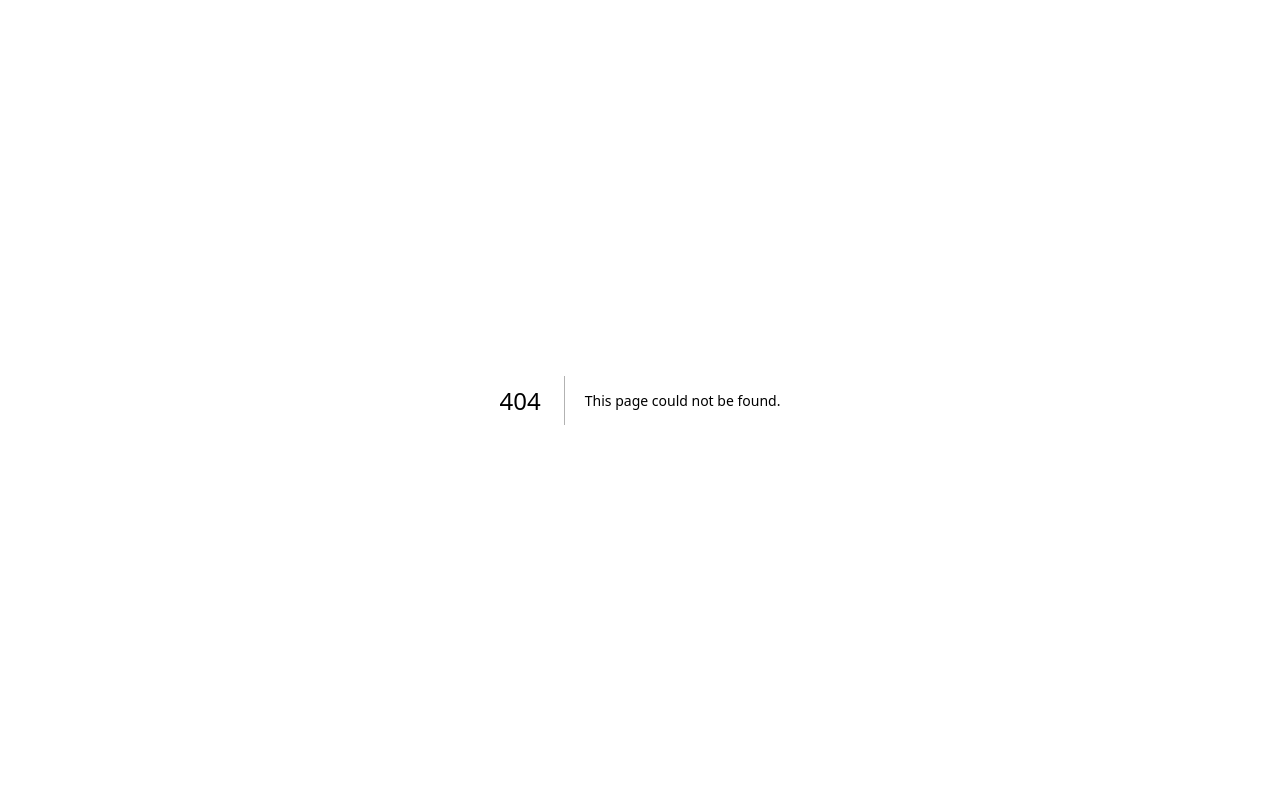
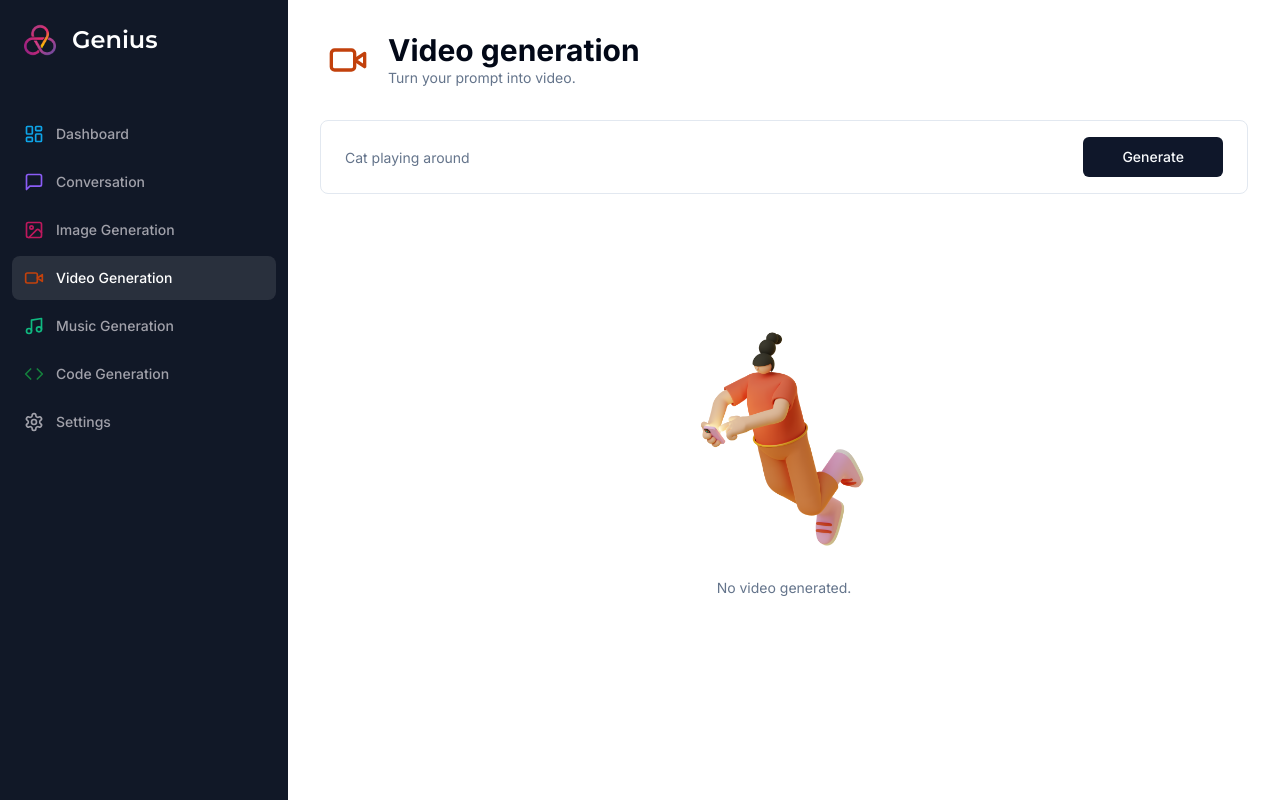
Before and after one commit to Railson25/Genius, a Next.js app: page /video in a window 1280 px wide. Before the commit this address had no page. Built offline with nearby package versions, Linux system fonts and the light colour scheme.

Commit message:
<feat>: Video generation page

```diff
--- /dev/null
+++ b/app/(dashboard)/(routes)/video/constants.ts
@@ -0,0 +1,7 @@
+import * as z from "zod"
+
+export const formSchema = z.object({
+    prompt: z.string().min(1, {
+        message: "Video Prompt is required"
+    })
+})
--- /dev/null
+++ b/app/(dashboard)/(routes)/video/page.tsx
@@ -0,0 +1,114 @@
+"use client"
+
+import { useForm } from "react-hook-form"
+import { useRouter } from "next/navigation"
+import { useState } from "react"
+import * as z from "zod"
+import {zodResolver} from '@hookform/resolvers/zod'
+import axios from 'axios'
+
+
+import Heading from "@/components/heading"
+import { VideoIcon } from "lucide-react"
+
+import { formSchema } from "./constants"
+import { Form, FormControl, FormField, FormItem } from "@/components/ui/form"
+import { Input } from "@/components/ui/input"
+import { Button } from "@/components/ui/button"
+import { Empty } from "@/components/empty"
+import { Loader } from "@/components/loader"
+
+const VideoPage = () => {
+
+    const router = useRouter()
+    const [video, setVideo] = useState<string>()
+
+    const form = useForm<z.infer<typeof formSchema>>({
+        resolver: zodResolver(formSchema),
+        defaultValues: {
+            prompt: ""
+        }
+    })
+
+    const isLoading = form.formState.isSubmitting
+
+    const onSubmit = async (values: z.infer<typeof formSchema>) => {
+        try {
+            setVideo(undefined)
+
+            const response = await axios.post("/api/video", values)
+
+            setVideo(response.data[0])
+
+            form.reset()
+
+        } catch (error: any) {
+            console.log(error)
+        }finally{
+            router.refresh()
+        }
+    }
+
+    return(
+        <div>
+            <Heading
+                title="Video generation"
+                description="Turn your prompt into video."
+                icon={VideoIcon}
+                iconColor="text-orange-700"
+                bgColor="text-orange-700/10"
+            />
+            <div className="px-4 lg:px-8">
+                <div>
+                    <Form {...form}>
+                        <form
+                            onSubmit={form.handleSubmit(onSubmit)}
+                            className="rounded-lg border w-full p-4 px-3 md:px-6 focus-within:shadow-sm grid grid-cols-12 gap-2"
+                        >
+                            <FormField
+                                name="prompt"
+                                render={({field}) => (
+                                    <FormItem className="col-span-12 lg:col-span-10">
+                                        <FormControl className="m-0 p-0">
+                                            <Input
+                                                className="border-0 outline-none focus-visible:ring-0 focus-visible:ring-transparent"
+                                                disabled={isLoading}
+                                                placeholder="Cat playing around"
+                                                {...field}
+                                            />
+                                        </FormControl>
+                                    </FormItem>
+                                )}
+                            />
+                            <Button
+                                className="col-span-12 lg:col-span-2 w-ful"
+                                disabled={isLoading}
+                            >
+                                Generate
+                            </Button>
+                        </form>
+                    </Form>
+                </div>
+                <div className="space-y-4 mt-4">
+                    {isLoading && (
+                        <div className="p-8 rounded-lg w-full flex items-center justify-center bg-muted">
+                            <Loader />
+                        </div>
+                    )}
+                    {!video && !isLoading && (
+                        <Empty
+                            label="No video generated."
+                        />
+                    )}
+                   {video && (
+                    <video className="w-full aspect-video mt-8 rounded-lg border bg-black" controls>
+                        <source src={video} />
+                    </video>
+                   )}
+                </div>
+            </div>
+        </div>
+    )
+}
+
+export default VideoPage
--- /dev/null
+++ b/app/api/video/route.ts
@@ -0,0 +1,43 @@
+import { auth } from '@clerk/nextjs'
+import { error } from 'console'
+import { NextResponse } from 'next/server'
+import Replicate from 'replicate'
+
+const replicate = new Replicate({
+    auth: process.env.REPLICATE_API_TOKEN!
+})
+
+
+
+export async function POST(
+    req: Request
+){
+    try{
+        const {userId} = auth()
+        const body = await req.json()
+        const {prompt} = body
+
+        if(!userId){
+            return new NextResponse("Unauthorized", {status: 401})
+        }
+
+        if(!prompt) {
+            return new NextResponse("Prompt is required", {status: 400})
+        }
+
+        const response = await replicate.run(
+            "anotherjesse/zeroscope-v2-xl:9f747673945c62801b13b84701c783929c0ee784e4748ec062204894dda1a351",
+            {
+              input: {
+                prompt
+              }
+            }
+          );
+
+        return NextResponse.json(response)
+
+    } catch{
+        console.log("[VIDEO_ERROR]", error)
+        return new NextResponse("Internal error", {status: 500})
+    }
+}
```
